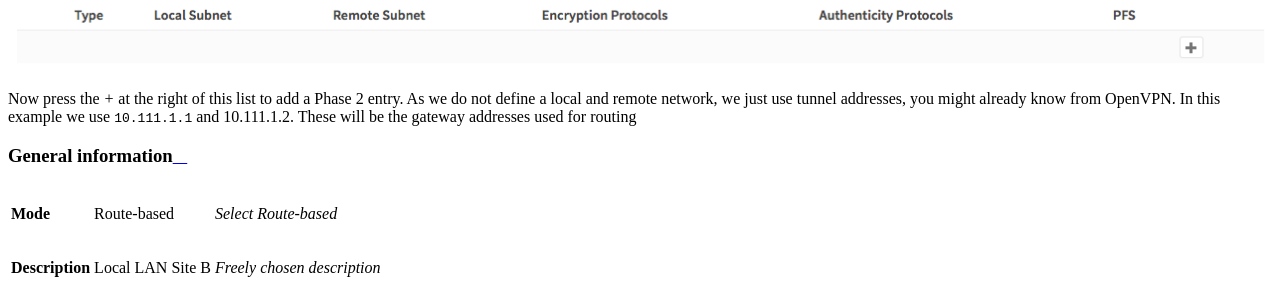
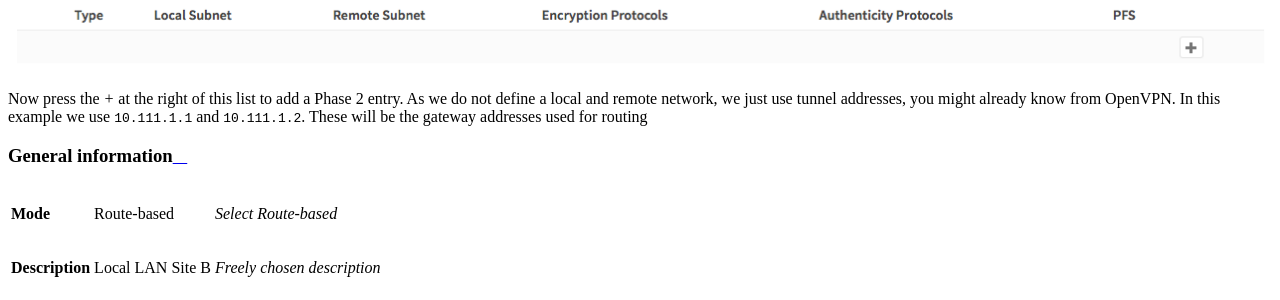
Before and after one commit to opnsense/docs, a Sphinx documentation site: the page built from source/manual/how-tos/ipsec-s2s-route.rst, in a window 1280 px wide and 900 px high, scrolled down 3929 px. Shown: the part 152-452 px from the top of the window. Built offline with Sphinx 7.4.7 and the Read the Docs theme 2.0.0, drawn with Linux system fonts in a browser that asks for light colours.

```diff
--- a/source/manual/how-tos/ipsec-s2s-route.rst
+++ b/source/manual/how-tos/ipsec-s2s-route.rst
@@ -255,7 +255,7 @@ You will see an empty list:
 Now press the *+* at the right of this list to add a Phase 2 entry.
 As we do not define a local and remote network, we just use tunnel addresses,
 you might already know from OpenVPN. In this example we use ``10.111.1.1`` and
-10.111.1.2. These will be the gateway addresses used for routing
+``10.111.1.2``. These will be the gateway addresses used for routing
 
 General information
 -------------------
```
